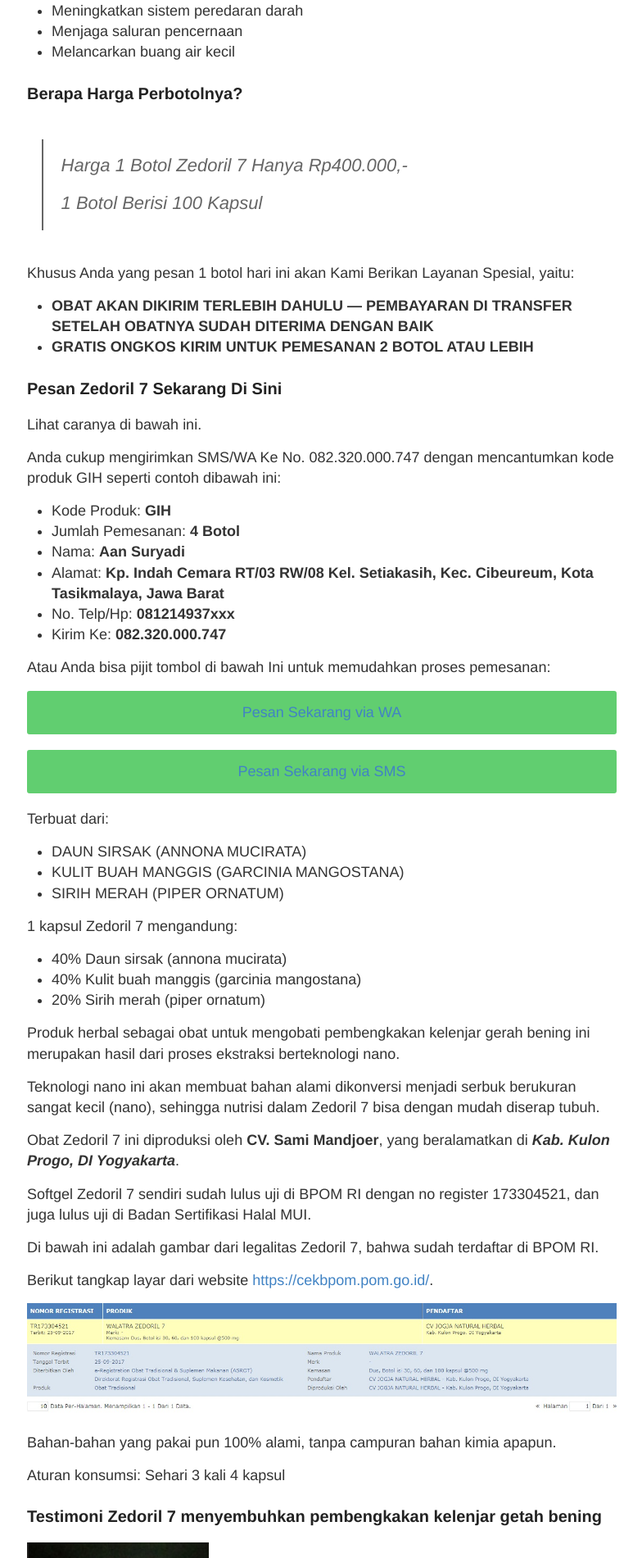
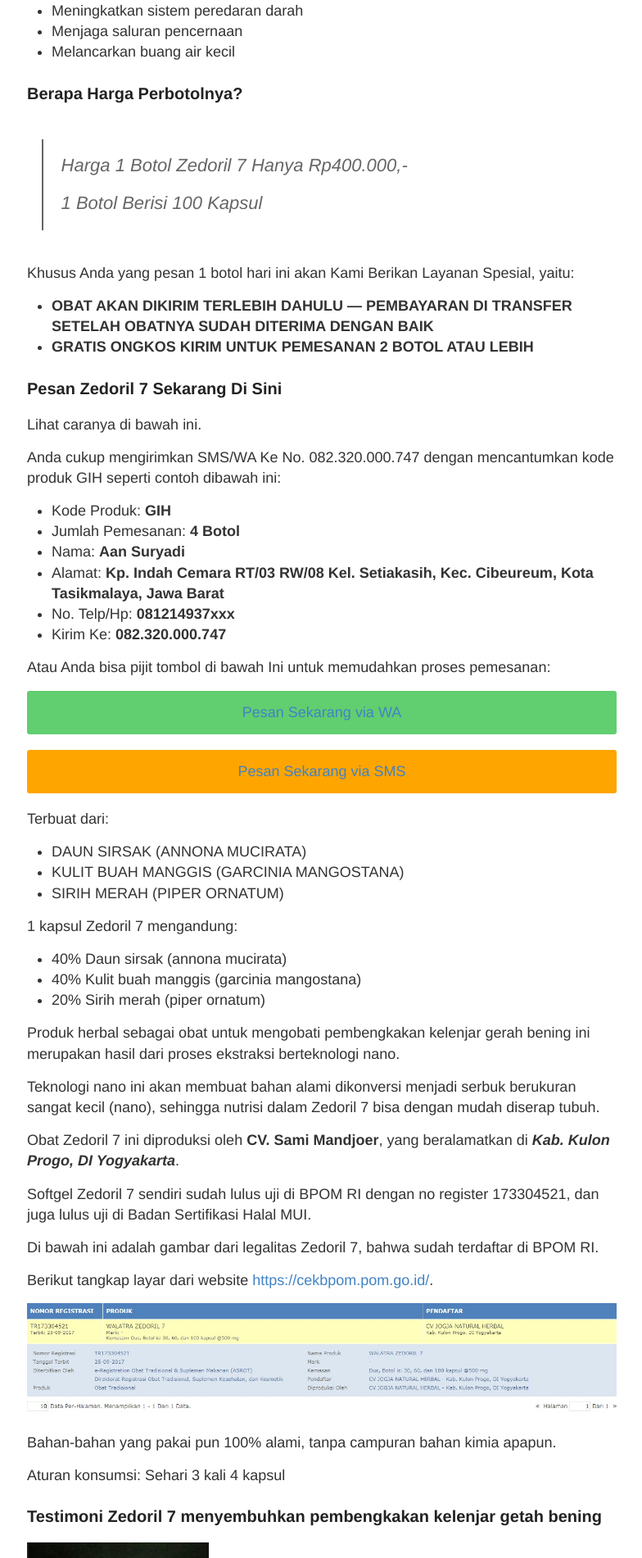
Before and after one commit to geniesalanherbal/geniesalanherbal.github.io, a Jekyll site: the page built from _posts/2019-11-27-obat-pembengkakan-kelenjar-getah-bening.md, in a window 1280 px wide. Shown: the part 2488-4389 px from the top of the page at 82% size, without its empty margins (247-1031 px from the left). Built offline with Jekyll 4.4.1, drawn with Linux system fonts in a browser that asks for light colours.

Commit message:
Update 2019-11-27-obat-pembengkakan-kelenjar-getah-bening.md

```diff
--- a/_posts/2019-11-27-obat-pembengkakan-kelenjar-getah-bening.md
+++ b/_posts/2019-11-27-obat-pembengkakan-kelenjar-getah-bening.md
@@ -90,7 +90,7 @@ Atau Anda bisa pijit tombol di bawah Ini untuk memudahkan proses pemesanan:
 {: style="background-color: #61ce70; border: 4px solid #61ce70; border-radius: 3px; color: white !important; margin-bottom: 19px; padding: 10px; text-align: center;"}
 
 [Pesan Sekarang via SMS](sms:+6282320000747?body=Saya%20pesan%20obat%20herbal%20Lycozein%20dengan%20format%20pesanan%3A%0A-%20Kode%20produk%3A%20AWF%0A-%20Jumlah%20pesanan%3A%20%0A-%20Nama%20lengkap%3A%0A-%20Alamat%3A%0A-%20No.%20Hp%2FTelepon%3A)
-{: style="background-color: #61ce70; border: 4px solid #61ce70; border-radius: 3px; color: white !important; margin-bottom: 19px; padding: 10px; text-align: center;"}
+{: style="background-color: #ffa500; border: 4px solid #ffa500; border-radius: 3px; color: white !important; margin-bottom: 19px; padding: 10px; text-align: center;"}
 
 Terbuat dari:
 
```
